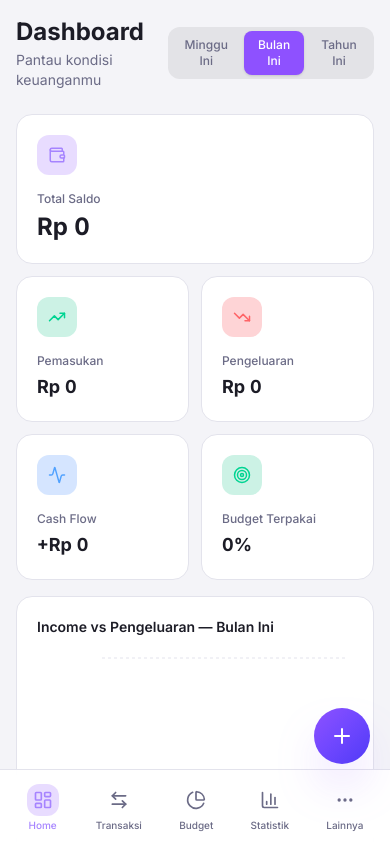
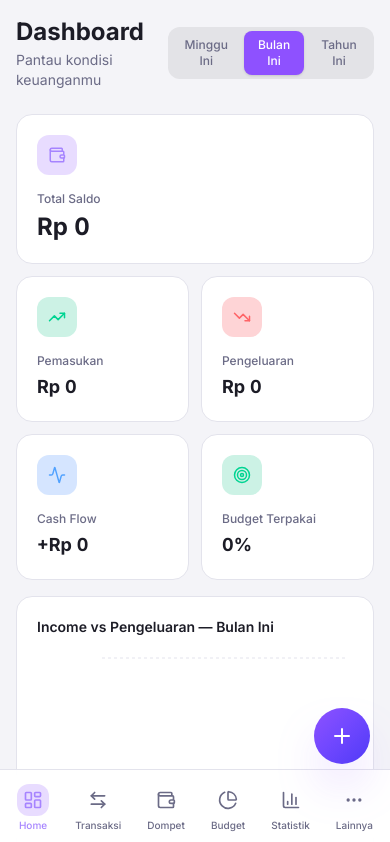
Before and after one commit to miqdadabdillah/personal-finance-tracker, a Next.js app: page / in a window 390 px wide. Shown: the top 842 px of the page. Built offline with nearby package versions, Linux system fonts and the light colour scheme.

Commit message:
tampilkan navigasi dompet di bottom nav mobile

```diff
--- a/src/components/layout/MobileNav.tsx
+++ b/src/components/layout/MobileNav.tsx
@@ -1,31 +1,53 @@
 'use client'
 
-import React from 'react'
+import React, { useState, useEffect, useRef } from 'react'
 import Link from 'next/link'
 import { usePathname } from 'next/navigation'
-import { LayoutDashboard, ArrowLeftRight, PieChart, BarChart3, MoreHorizontal } from 'lucide-react'
+import { LayoutDashboard, ArrowLeftRight, Wallet, PieChart, BarChart3, MoreHorizontal, Layers, Settings, ChevronUp } from 'lucide-react'
 
-const navItems = [
-  { href: '/', label: 'Home', icon: LayoutDashboard },
-  { href: '/transactions', label: 'Transaksi', icon: ArrowLeftRight },
-  { href: '/budgets', label: 'Budget', icon: PieChart },
-  { href: '/statistics', label: 'Statistik', icon: BarChart3 },
-  { href: '/settings', label: 'Lainnya', icon: MoreHorizontal },
+const moreItems = [
+  { href: '/allocation', label: 'Alokasi', icon: Layers },
+  { href: '/settings', label: 'Pengaturan', icon: Settings },
 ]
 
 export default function MobileNav() {
   const pathname = usePathname()
+  const [open, setOpen] = useState(false)
+  const moreRef = useRef<HTMLDivElement>(null)
+
+  useEffect(() => {
+    const onDown = (e: MouseEvent | TouchEvent) => {
+      if (moreRef.current && !moreRef.current.contains(e.target as Node)) setOpen(false)
+    }
+    document.addEventListener('mousedown', onDown)
+    document.addEventListener('touchstart', onDown)
+    return () => {
+      document.removeEventListener('mousedown', onDown)
+      document.removeEventListener('touchstart', onDown)
+    }
+  }, [])
+
+  const navItems = [
+    { href: '/', label: 'Home', icon: LayoutDashboard },
+    { href: '/transactions', label: 'Transaksi', icon: ArrowLeftRight },
+    { href: '/wallets', label: 'Dompet', icon: Wallet },
+    { href: '/budgets', label: 'Budget', icon: PieChart },
+    { href: '/statistics', label: 'Statistik', icon: BarChart3 },
+  ]
+
+  const moreActive = moreItems.some((item) => pathname === item.href)
 
   return (
     <nav className="md:hidden fixed bottom-0 left-0 right-0 z-30 bg-[var(--sidebar)]/95 backdrop-blur-xl border-t border-[var(--border)] safe-bottom">
-      <div className="flex items-center justify-around px-2 py-2">
+      <div className="flex items-center justify-around px-1 py-2" ref={moreRef}>
         {navItems.map(({ href, label, icon: Icon }) => {
           const active = pathname === href
           return (
             <Link
               key={href}
               href={href}
-              className={`flex flex-col items-center gap-1 px-3 py-1.5 rounded-xl transition-all duration-200 ${
+              onClick={() => setOpen(false)}
+              className={`flex flex-col items-center gap-1 px-2.5 py-1.5 rounded-xl transition-all duration-200 ${
                 active ? 'text-violet-400' : 'text-[var(--text-muted)]'
               }`}
             >
@@ -36,6 +58,42 @@ export default function MobileNav() {
             </Link>
           )
         })}
+
+        <div className="relative">
+          {open && (
+            <div className="absolute bottom-full right-0 mb-2 w-44 rounded-2xl bg-[var(--card)] border border-[var(--border)] shadow-2xl overflow-hidden animate-fade-in">
+              {moreItems.map(({ href, label, icon: Icon }) => {
+                const active = pathname === href
+                return (
+                  <Link
+                    key={href}
+                    href={href}
+                    onClick={() => setOpen(false)}
+                    className={`flex items-center gap-3 px-4 py-3 text-sm font-medium transition-colors ${
+                      active
+                        ? 'text-violet-400 bg-violet-500/10'
+                        : 'text-[var(--text-muted)] hover:bg-[var(--hover)] hover:text-[var(--text-primary)]'
+                    }`}
+                  >
+                    <Icon size={18} />
+                    {label}
+                  </Link>
+                )
+              })}
+            </div>
+          )}
+          <button
+            onClick={() => setOpen((v) => !v)}
+            className={`flex flex-col items-center gap-1 px-2.5 py-1.5 rounded-xl transition-all duration-200 ${
+              open || moreActive ? 'text-violet-400' : 'text-[var(--text-muted)]'
+            }`}
+          >
+            <div className={`p-1.5 rounded-xl transition-all ${open || moreActive ? 'bg-violet-500/20' : ''}`}>
+              {open ? <ChevronUp size={20} /> : <MoreHorizontal size={20} />}
+            </div>
+            <span className="text-[10px] font-medium leading-none">Lainnya</span>
+          </button>
+        </div>
       </div>
     </nav>
   )
```
